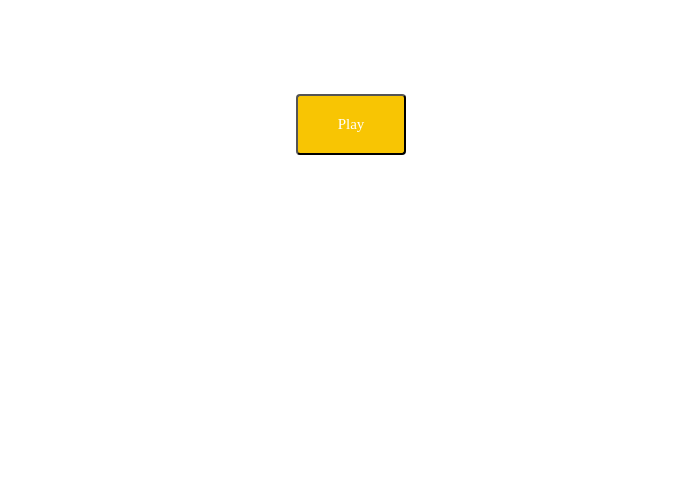
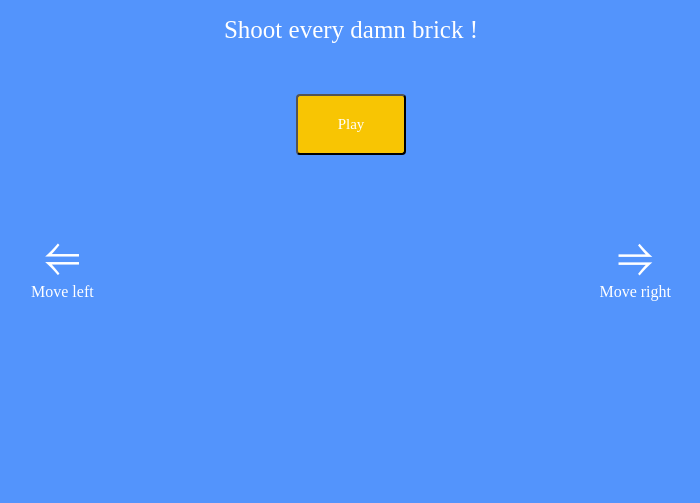
Before and after one commit to ThomasAlbrt/ironbreaker, a plain HTML site: page index.html in a window 1280 px wide. Shown: the part 297-800 px from the top of the page, without its empty margins (289-989 px from the left). Drawn offline with Linux system fonts and the light colour scheme; the site is published under a folder, as on GitHub Pages, so addresses that start at the root find nothing.

Commit message:
Update style.css

```diff
--- a/style.css
+++ b/style.css
@@ -14,7 +14,7 @@ body {
 
 #hero {
     width: 100%;
-    background-image: url(/images/background_blue.png);
+    background-image: url(images/background_blue.png);
     background-size: cover;
     background-repeat: no-repeat;
     background-position: center;
```
